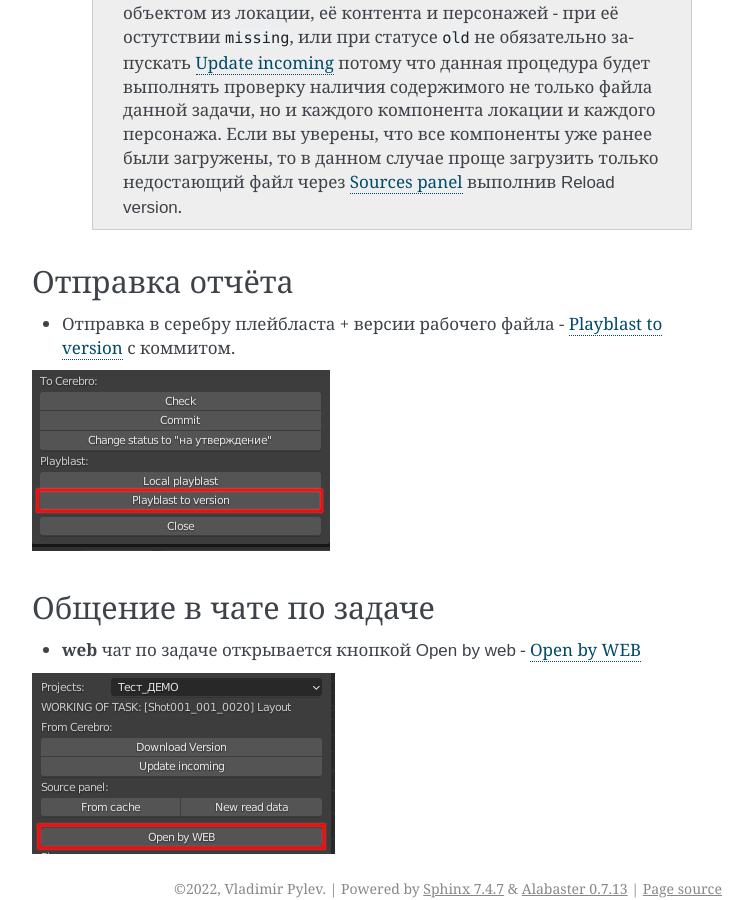
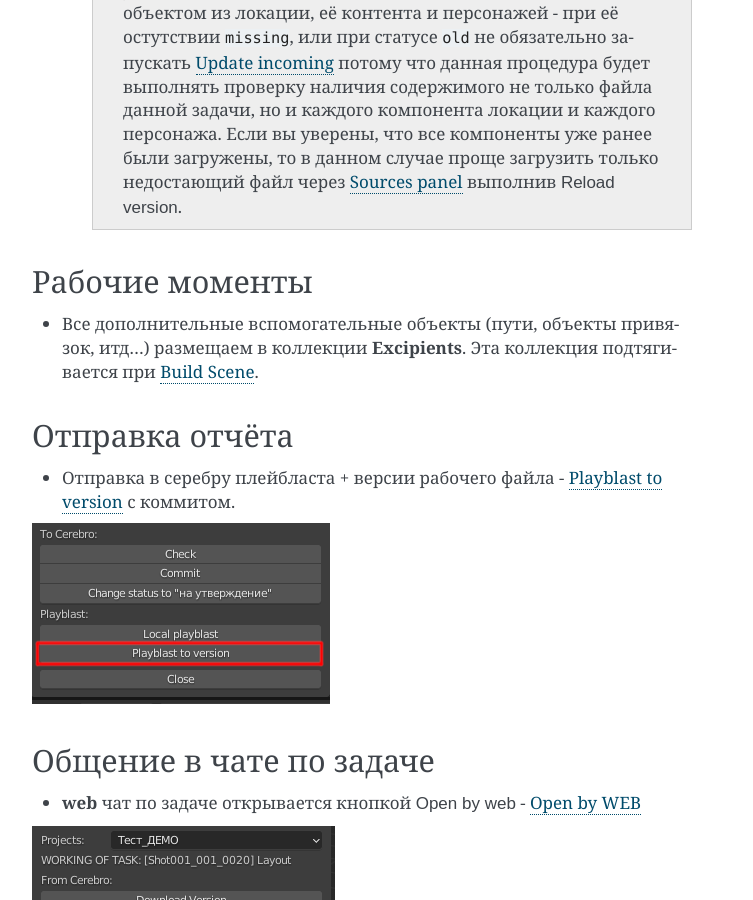
Before and after one commit to volodya-renderberg/cerebro-b3d-connect-manual, a Sphinx documentation site: the page built from docs/source/manual/processes/animation.rst, in a window 1280 px wide and 900 px high, scrolled down 1605 px. Shown: the whole window, without its empty margins (388-1141 px from the left). Built offline with Sphinx 7.4.7, drawn with Linux system fonts in a browser that asks for light colours; some of the changed text lies outside the part shown.

Commit message:
Excipients

```diff
--- a/docs/source/manual/processes/animation.rst
+++ b/docs/source/manual/processes/animation.rst
@@ -48,6 +48,14 @@
 
     .. note:: учитывая что входящая задача шота является составным объектом из локации, её контента и персонажей - при её остутствии ``missing``, или при статусе ``old`` не обязательно запускать :ref:`selected_panel_update_incoming` потому что данная процедура будет выполнять проверку наличия содержимого не только файла данной задачи, но и каждого компонента локации и каждого персонажа. Если вы уверены, что все компоненты уже ранее были загружены, то в данном случае проще загрузить только недостающий файл через :ref:`work_panel_source_panel` выполнив :guilabel:`Reload version`.
 
+.. _animation_working_moments:
+
+Рабочие моменты
+-----------------
+
+* Все дополнительные вспомогательные объекты (пути, объекты привязок, итд...) размещаем в коллекции **Excipients**. Эта коллекция подтягивается при :ref:`build-scene-page`.
+
+
 
 Отправка отчёта
 -----------------
```
Also changed, not shown: other parts of docs/source/manual/processes/animation.rst (+1 -1 lines).
